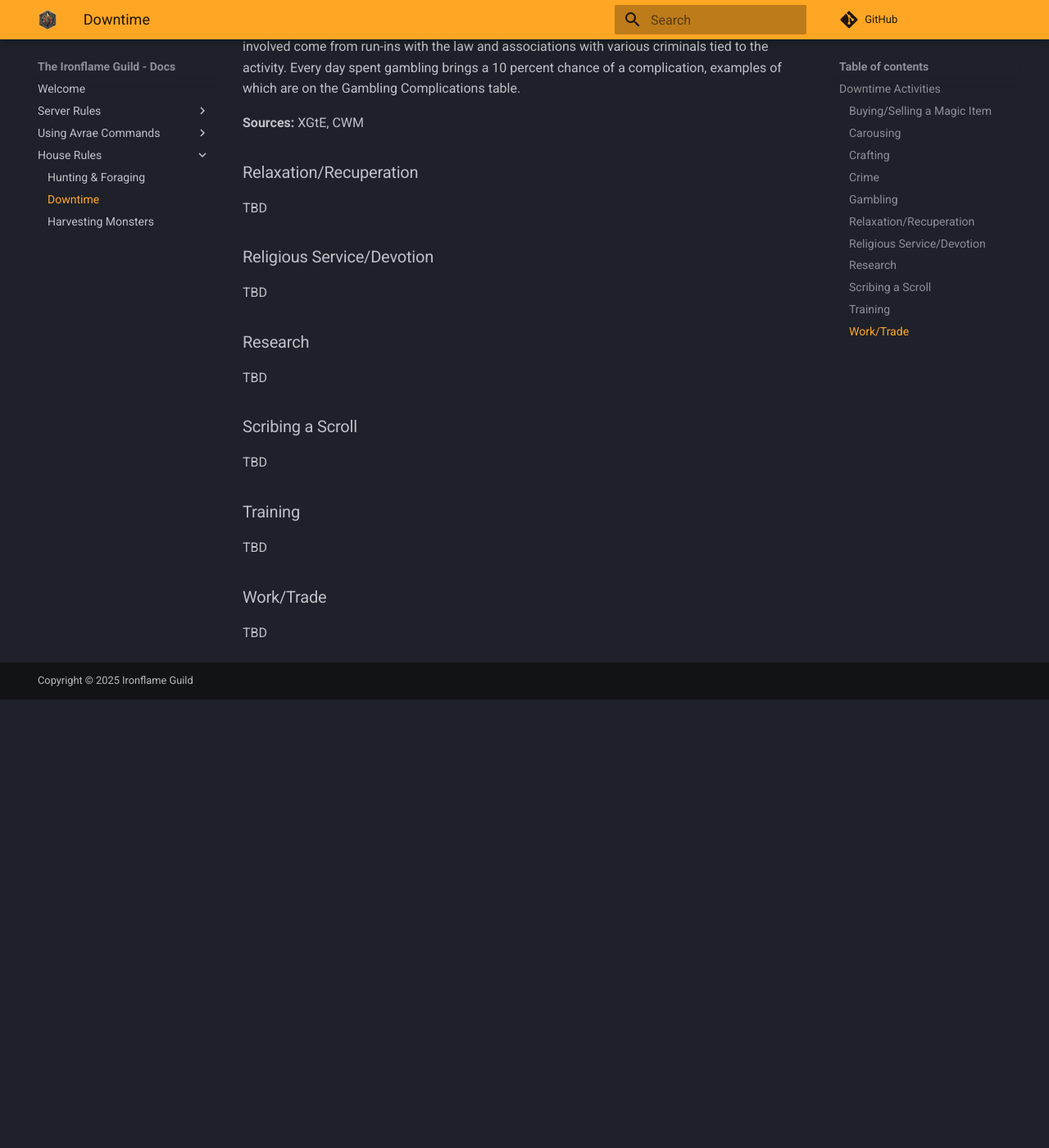
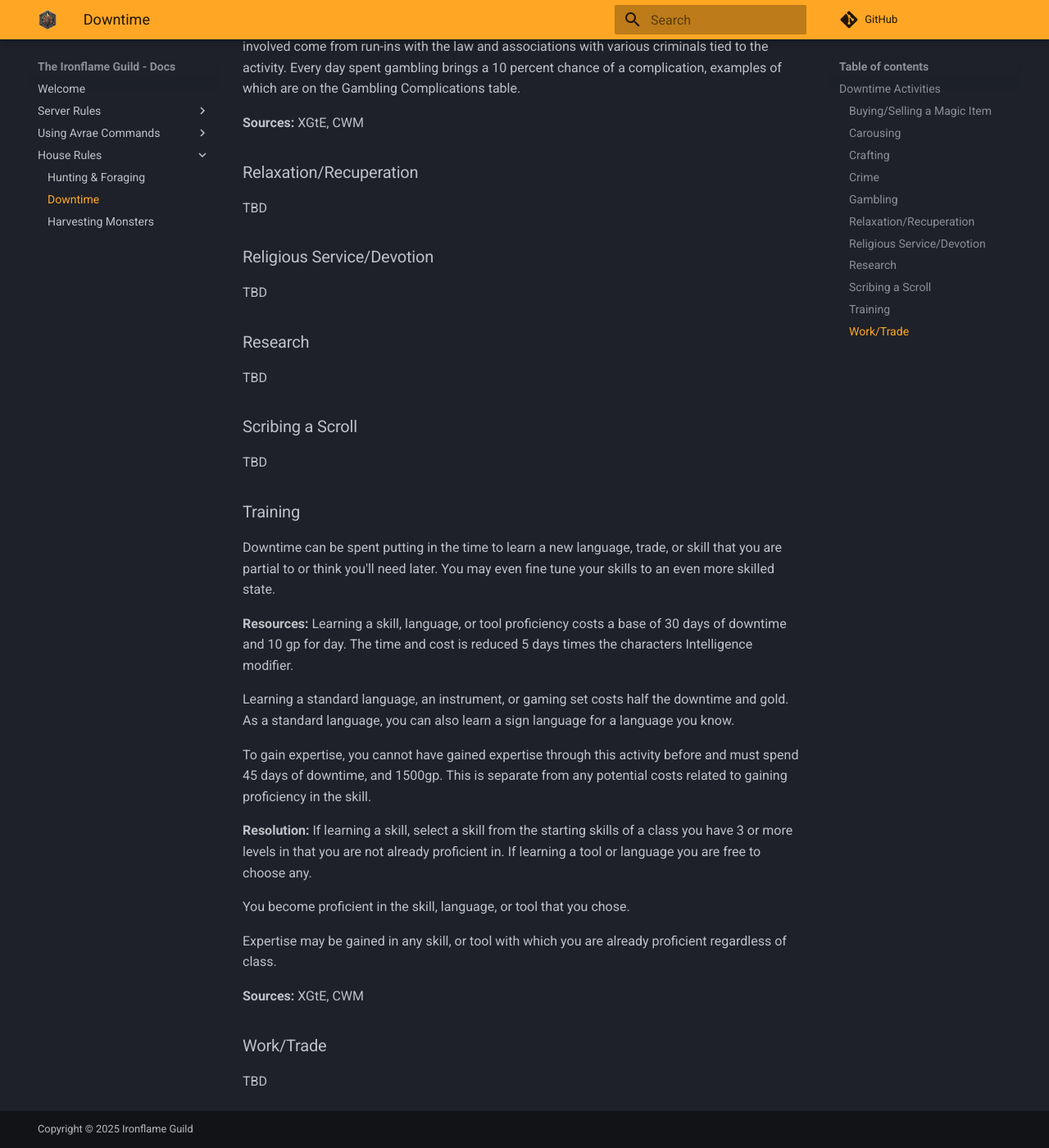
Before and after one commit to adamhstewart/doip-docs, an MkDocs documentation site: the page built from docs/downtime.md, in a window 1280 px wide and 1400 px high, scrolled down 3133 px. Shown: the whole window at 82% size. Built offline with MkDocs 1.6.1 and Material for MkDocs 9.7.7, drawn with Linux system fonts in a browser that asks for light colours; comment, search, counter and statistics services are not loaded; before the commit the page ends 3986 px from its top, so only the background shows below that.

Commit message:
Add training.

```diff
--- a/docs/downtime.md
+++ b/docs/downtime.md
@@ -91,7 +91,22 @@ TBD
 TBD
 
 ### Training
-TBD
+Downtime can be spent putting in the time to learn a new language, trade, or skill that you are partial to or think you'll need later. You may even fine tune your skills to an even more skilled state.
+
+**Resources:** Learning a skill, language, or tool proficiency costs a base of 30 days of downtime and 10 gp for day. The time and cost is reduced 5 days times the characters Intelligence modifier.
+
+Learning a standard language, an instrument, or gaming set costs half the downtime and gold. As a standard language, you can also learn a sign language for a language you know.
+
+To gain expertise, you cannot have gained expertise through this activity before and must spend 45 days of downtime, and 1500gp. This is separate from any potential costs related to gaining proficiency in the skill.
+
+
+**Resolution:** If learning a skill, select a skill from the starting skills of a class you have 3 or more levels in that you are not already proficient in. If learning a tool or language you are free to choose any.
+
+You become proficient in the skill, language, or tool that you chose.
+
+Expertise may be gained in any skill, or tool with which you are already proficient regardless of class.
+
+**Sources:** XGtE, CWM
 
 ### Work/Trade
 TBD
```
